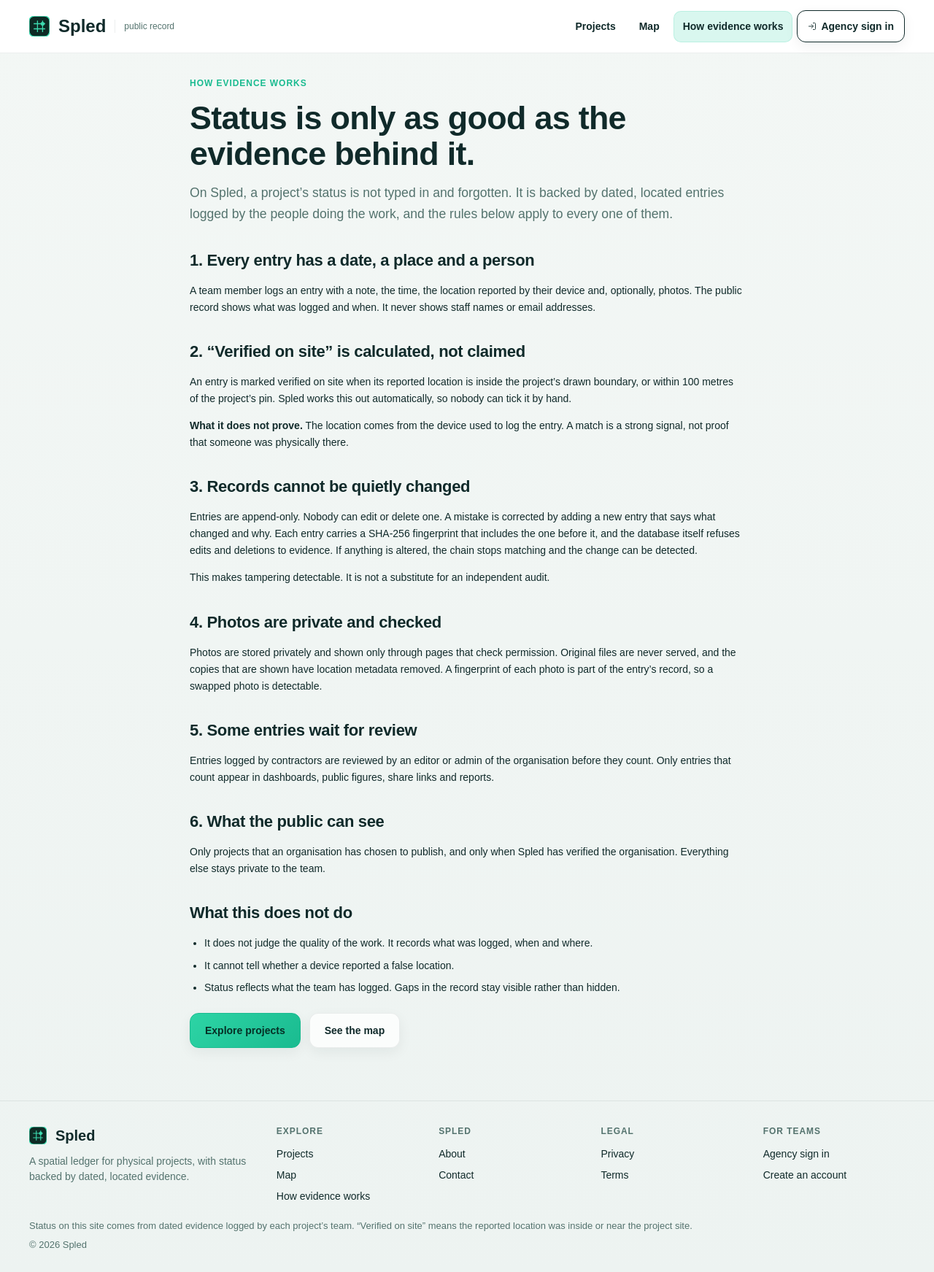
After one commit to aqib-abdullahi/spled, a Django app: page /how-it-works/ in a window 1280 px wide. The commit adds this page. Shown: the whole page at 73% size. Run offline with Django 5.2, Linux system fonts and the light colour scheme; parts of the project's set-up code (start-up, migrations or seed data) failed here and were passed over; some web fonts are replaced.

Commit message:
added info pages, footer

```diff
--- a/config/settings.py
+++ b/config/settings.py
@@ -283,3 +283,6 @@ MAP_TILE_SIZE = env.int("MAP_TILE_SIZE", default=DEFAULT_TILE_SIZE)
 validate_tile_settings(
     MAP_TILE_URL, MAP_TILE_ATTRIBUTION, MAP_TILE_MAX_ZOOM, MAP_TILE_SIZE, DEBUG
 )
+
+# Step 43: public contact address, shown on /contact/. Leave empty until one exists.
+CONTACT_EMAIL = env("CONTACT_EMAIL", default="")
--- a/static/css/spled.css
+++ b/static/css/spled.css
@@ -1147,3 +1147,28 @@ button.chip[aria-pressed="true"] { background: var(--ink); color: #fff; border-c
 .settings-card h3 { font-size: 17px; margin-bottom: 4px; }
 .settings-card p { margin: 0; }
 .settings-card .icon { width: 22px; height: 22px; margin-top: 2px; color: var(--mint-strong); }
+
+/* Step 43: information pages and site footer */
+.prose { max-width: 760px; width: 100%; margin: 0 auto; display: flex; flex-direction: column; gap: 14px; }
+.prose h1 { font-size: clamp(2rem, 5vw, 2.8rem); line-height: 1.1; }
+.prose h2 { font-size: 22px; margin-top: 18px; }
+.prose p { margin: 0; line-height: 1.65; }
+.prose ul { margin: 0; padding-left: 20px; display: flex; flex-direction: column; gap: 8px; line-height: 1.6; }
+.prose .lede { font-size: 1.1rem; color: var(--muted); }
+.prose a:not(.btn) { text-decoration: underline; text-underline-offset: 3px; }
+.prose .hero-actions { margin-top: 10px; }
+
+.sitefoot { border-top: 1px solid rgba(16, 42, 42, 0.08); margin-top: 40px; padding: 32px clamp(16px, 3vw, 40px) 28px; }
+.sitefoot-grid { max-width: 1200px; margin: 0 auto; display: grid; grid-template-columns: 1.6fr repeat(4, minmax(0, 1fr)); gap: 28px; }
+.sitefoot nav { display: flex; flex-direction: column; align-items: flex-start; gap: 8px; }
+.sitefoot h2 { font-size: 12px; letter-spacing: 0.08em; text-transform: uppercase; color: var(--muted); margin-bottom: 4px; }
+.sitefoot nav a { color: var(--ink); }
+.sitefoot nav a:hover { text-decoration: underline; text-underline-offset: 3px; }
+.sitefoot .brand { font-size: 20px; color: var(--ink); }
+.sitefoot-brand p { margin: 10px 0 0; max-width: 300px; }
+.sitefoot-note { max-width: 1200px; margin: 20px auto 0; font-size: 13px; }
+.sitefoot-note + .sitefoot-note { margin-top: 6px; }
+@media (max-width: 800px) {
+  .sitefoot-grid { grid-template-columns: repeat(2, minmax(0, 1fr)); }
+  .sitefoot-brand { grid-column: 1 / -1; }
+}
--- a/templates/base.html
+++ b/templates/base.html
@@ -4,6 +4,7 @@
   <meta charset="utf-8">
     <meta name="viewport" content="width=device-width, initial-scale=1, viewport-fit=cover">
   <title>{% block title %}Spled{% endblock %} · Spled</title>
+  <meta name="description" content="{% block description %}Spled is a spatial ledger: a record of physical projects backed by dated, located evidence.{% endblock %}">
   <link rel="stylesheet" href="{% static 'css/spled.css' %}">
   <link rel="preconnect" href="https://fonts.googleapis.com">
   <link rel="preconnect" href="https://fonts.gstatic.com" crossorigin>
--- /dev/null
+++ b/templates/info_how.html
@@ -0,0 +1,42 @@
+{% extends "public_base.html" %}
+{% block title %}How evidence works{% endblock %}
+{% block description %}How Spled records dated, located evidence, checks it against the project site and keeps the record from being quietly changed.{% endblock %}
+{% block content %}
+<article class="prose">
+  <span class="eyebrow">How evidence works</span>
+  <h1>Status is only as good as the evidence behind it.</h1>
+  <p class="lede">On Spled, a project’s status is not typed in and forgotten. It is backed by dated, located entries logged by the people doing the work, and the rules below apply to every one of them.</p>
+
+  <h2>1. Every entry has a date, a place and a person</h2>
+  <p>A team member logs an entry with a note, the time, the location reported by their device and, optionally, photos. The public record shows what was logged and when. It never shows staff names or email addresses.</p>
+
+  <h2>2. “Verified on site” is calculated, not claimed</h2>
+  <p>An entry is marked verified on site when its reported location is inside the project’s drawn boundary, or within {{ verify_radius }} metres of the project’s pin. Spled works this out automatically, so nobody can tick it by hand.</p>
+  <p><b>What it does not prove.</b> The location comes from the device used to log the entry. A match is a strong signal, not proof that someone was physically there.</p>
+
+  <h2>3. Records cannot be quietly changed</h2>
+  <p>Entries are append-only. Nobody can edit or delete one. A mistake is corrected by adding a new entry that says what changed and why. Each entry carries a SHA-256 fingerprint that includes the one before it, and the database itself refuses edits and deletions to evidence. If anything is altered, the chain stops matching and the change can be detected.</p>
+  <p>This makes tampering detectable. It is not a substitute for an independent audit.</p>
+
+  <h2>4. Photos are private and checked</h2>
+  <p>Photos are stored privately and shown only through pages that check permission. Original files are never served, and the copies that are shown have location metadata removed. A fingerprint of each photo is part of the entry’s record, so a swapped photo is detectable.</p>
+
+  <h2>5. Some entries wait for review</h2>
+  <p>Entries logged by contractors are reviewed by an editor or admin of the organisation before they count. Only entries that count appear in dashboards, public figures, share links and reports.</p>
+
+  <h2>6. What the public can see</h2>
+  <p>Only projects that an organisation has chosen to publish, and only when Spled has verified the organisation. Everything else stays private to the team.</p>
+
+  <h2>What this does not do</h2>
+  <ul>
+    <li>It does not judge the quality of the work. It records what was logged, when and where.</li>
+    <li>It cannot tell whether a device reported a false location.</li>
+    <li>Status reflects what the team has logged. Gaps in the record stay visible rather than hidden.</li>
+  </ul>
+
+  <div class="hero-actions">
+    <a class="btn btn-primary" href="{% url 'projects' %}">Explore projects</a>
+    <a class="btn btn-light" href="{% url 'public_map' %}">See the map</a>
+  </div>
+</article>
+{% endblock %}
--- a/templates/public_base.html
+++ b/templates/public_base.html
@@ -8,7 +8,7 @@
   <nav class="pubnav" aria-label="Main">
     <a href="{% url 'projects' %}"{% if active == 'projects' %} aria-current="page"{% endif %}>Projects</a>
     <a href="{% url 'public_map' %}"{% if active == 'map' %} aria-current="page"{% endif %}>Map</a>
-    <span aria-disabled="true">How evidence works</span>
+    <a href="{% url 'how_it_works' %}"{% if active == 'how' %} aria-current="page"{% endif %}>How evidence works</a>
     {% if request.user.is_authenticated %}
       <a class="btn btn-small" href="{% url 'overview' %}"><span class="action-label"><i data-lucide="layout-grid" class="icon icon-sm" aria-hidden="true"></i><span>Open workspace</span></span></a>
     {% else %}
@@ -19,7 +19,42 @@
 <main class="page pubpage">
   {% block content %}{% endblock %}
 </main>
-<footer class="pubfoot muted">
-  Status on this site comes from dated evidence logged by each project’s team. “Verified on site” means the reported location was inside or near the project site.
+<footer class="sitefoot">
+  <div class="sitefoot-grid">
+    <div class="sitefoot-brand">
+      <a class="brand" href="{% url 'home' %}">
+        <svg width="24" height="24" viewBox="0 0 32 32" aria-hidden="true"><rect width="32" height="32" rx="8" fill="#0E2A24" stroke="#3DDBB0" stroke-width="1.5"/><path d="M7 12h18M7 20h18M13 7v18M21 7v18" stroke="#3DDBB0" stroke-width="1.5"/><circle cx="21" cy="12" r="3" fill="#3DDBB0"/></svg>
+        Spled
+      </a>
+      <p class="muted">A spatial ledger for physical projects, with status backed by dated, located evidence.</p>
+    </div>
+    <nav aria-label="Explore">
+      <h2>Explore</h2>
+      <a href="{% url 'projects' %}">Projects</a>
+      <a href="{% url 'public_map' %}">Map</a>
+      <a href="{% url 'how_it_works' %}">How evidence works</a>
+    </nav>
+    <nav aria-label="About Spled">
+      <h2>Spled</h2>
+      <a href="{% url 'about' %}">About</a>
+      <a href="{% url 'contact' %}">Contact</a>
+    </nav>
+    <nav aria-label="Legal">
+      <h2>Legal</h2>
+      <a href="{% url 'privacy' %}">Privacy</a>
+      <a href="{% url 'terms' %}">Terms</a>
+    </nav>
+    <nav aria-label="For teams">
+      <h2>For teams</h2>
+      {% if request.user.is_authenticated %}
+        <a href="{% url 'overview' %}">Open workspace</a>
+      {% else %}
+        <a href="{% url 'signin' %}">Agency sign in</a>
+        <a href="{% url 'signup' %}">Create an account</a>
+      {% endif %}
+    </nav>
+  </div>
+  <p class="sitefoot-note muted">Status on this site comes from dated evidence logged by each project’s team. “Verified on site” means the reported location was inside or near the project site.</p>
+  <p class="sitefoot-note muted">© {% now "Y" %} Spled</p>
 </footer>
 {% endblock %}
--- /dev/null
+++ b/web/info_views.py
@@ -0,0 +1,26 @@
+from django.conf import settings
+from django.shortcuts import render
+
+from registry.models import VERIFY_RADIUS_M
+
+
+def _page(template, active):
+    def view(request):
+        return render(request, template, {
+            "active": active,
+            "contact_email": getattr(settings, "CONTACT_EMAIL", ""),
+        })
+    return view
+
+
+def how_it_works(request):
+    return render(request, "info_how.html", {
+        "active": "how",
+        "verify_radius": VERIFY_RADIUS_M,
+    })
+
+
+about = _page("info_about.html", "about")
+contact = _page("info_contact.html", "contact")
+privacy = _page("info_privacy.html", "privacy")
+terms = _page("info_terms.html", "terms")
--- a/web/urls.py
+++ b/web/urls.py
@@ -166,3 +166,14 @@ from . import settings_views  # noqa: E402
 urlpatterns += [
     path("app/settings/", settings_views.settings_hub, name="settings_hub"),
 ]
+
+# Step 43: information pages
+from . import info_views  # noqa: E402
+
+urlpatterns += [
+    path("how-it-works/", info_views.how_it_works, name="how_it_works"),
+    path("about/", info_views.about, name="about"),
+    path("contact/", info_views.contact, name="contact"),
+    path("privacy/", info_views.privacy, name="privacy"),
+    path("terms/", info_views.terms, name="terms"),
+]
```
Also changed, not shown: templates/info_about.html (added, +30 -0 lines), templates/info_contact.html (added, +36 -0 lines), templates/info_privacy.html (added, +42 -0 lines), templates/info_terms.html (added, +35 -0 lines), templates/public_home.html (+12 -15 lines), web/test_info_pages.py (added, +83 -0 lines), 1 other file.
